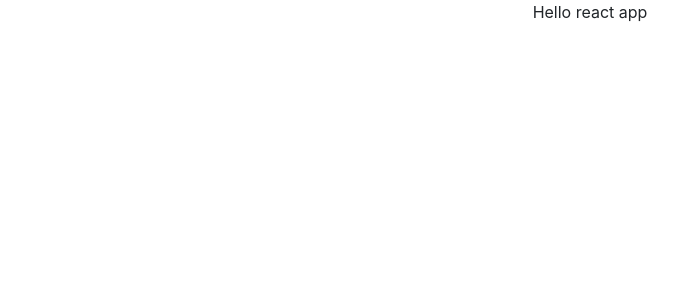
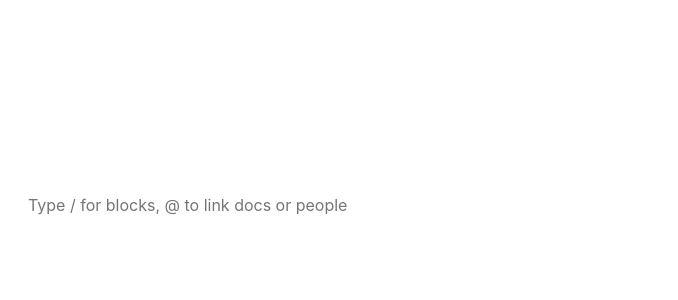
Before and after one commit to gasangw/notion-clone, a React (Create React App) app: page / in a window 1280 px wide. Shown: the top 300 px of the page, without its empty margins (50-728 px from the left). Built offline with nearby package versions, Linux system fonts and the light colour scheme.

Commit message:
Add the mainPage file which displays the search field

```diff
--- a/src/App.js
+++ b/src/App.js
@@ -1,11 +1,11 @@
 import './App.css';
-// import ChooseOption from './components/mainPage';
+import ChooseOption from './components/mainPage';
 // import Blocks from './components/blocks';
 
 function App() {
   return (
     <div className="App">
-      <p>Hello react app</p>
+      <ChooseOption />
     </div>
   );
 }
--- /dev/null
+++ b/src/components/mainPage.js
@@ -0,0 +1,9 @@
+import React from 'react';
+
+const ChooseOption = () => (
+  <div className="container">
+    <div />
+    <input type="text" className="input--section" placeholder="Type / for blocks, @ to link docs or people" />
+  </div>
+);
+export default ChooseOption;
```
